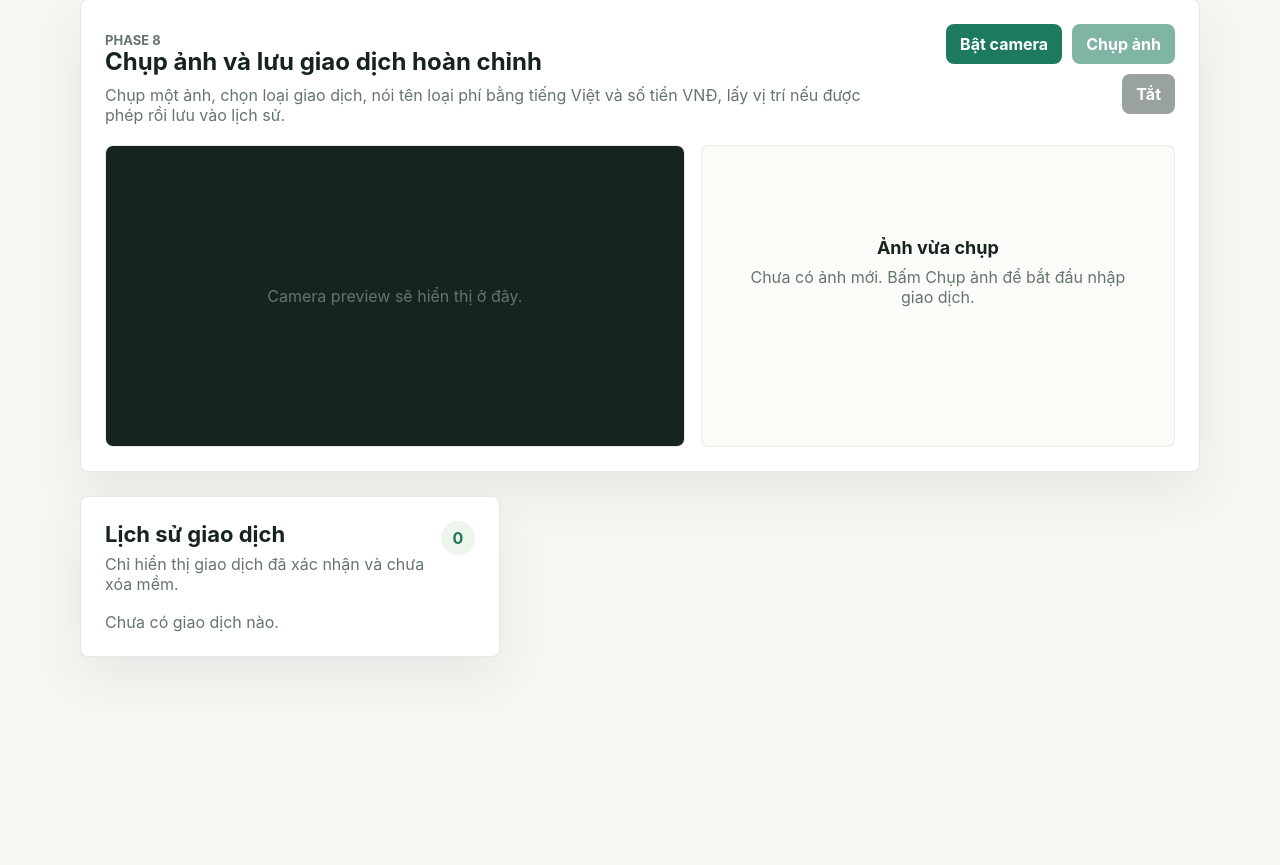
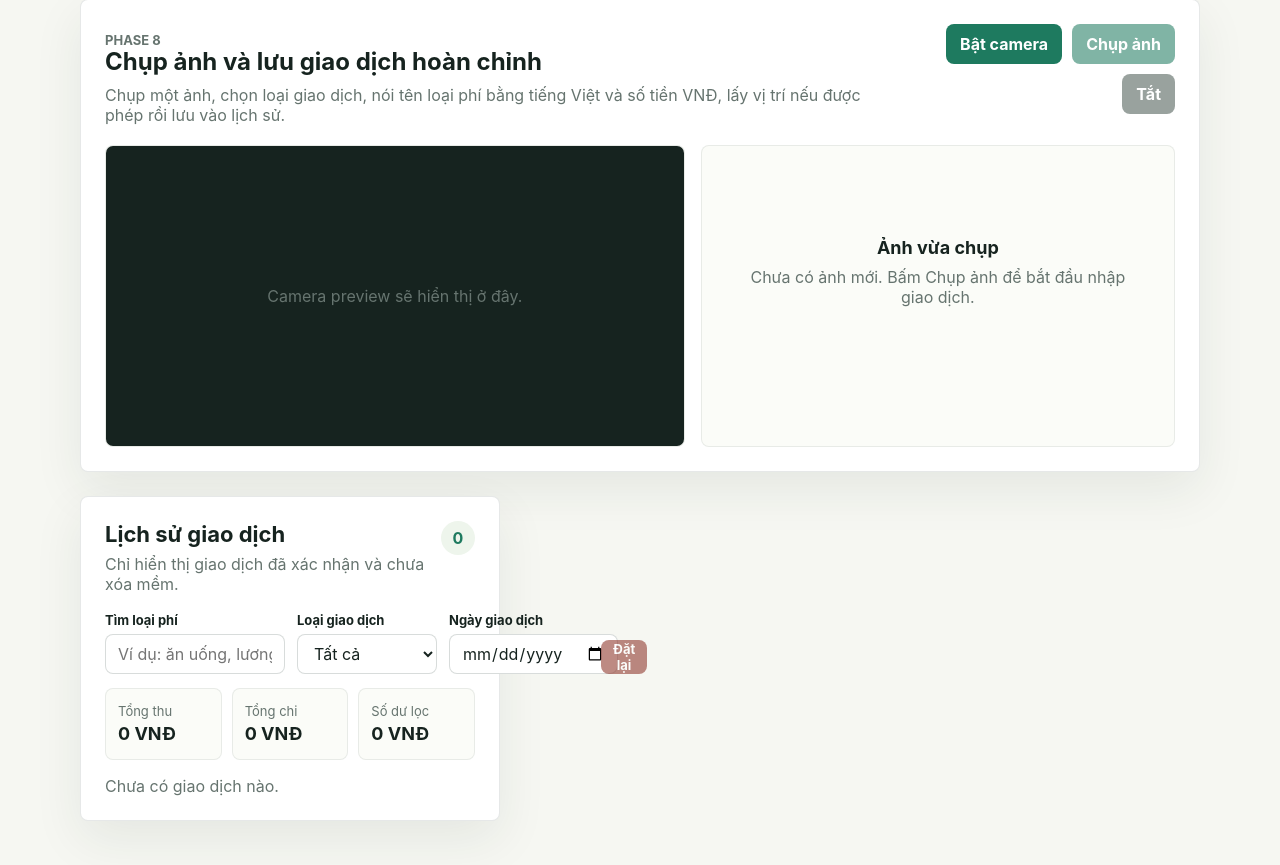
Before and after one commit to lexuansang2004/NovaMine, a React (Vite) app: page / in a window 1280 px wide. Shown: the part 596-1461 px from the top of the page. Before the commit the page ends 1309 px from the top, so only its background shows below. Built offline with nearby package versions, Linux system fonts and the light colour scheme.

Commit message:
feat: add transaction history filter search

```diff
--- a/src/features/transactions/TransactionHistory.css
+++ b/src/features/transactions/TransactionHistory.css
@@ -36,6 +36,70 @@
   background: #eef5ec;
   color: #1e7a5f;
   font-weight: 700;
+  padding: 0 10px;
+  white-space: nowrap;
+}
+
+.transaction-history__filters {
+  display: grid;
+  grid-template-columns: minmax(180px, 1.4fr) minmax(140px, 0.8fr) minmax(
+      140px,
+      0.8fr
+    ) auto;
+  align-items: end;
+  gap: 12px;
+  margin-bottom: 14px;
+}
+
+.transaction-history__field {
+  display: grid;
+  gap: 6px;
+}
+
+.transaction-history__field span {
+  color: #16231f;
+  font-size: 13px;
+  font-weight: 700;
+}
+
+.transaction-history__field input,
+.transaction-history__field select {
+  min-height: 40px;
+  width: 100%;
+  border: 1px solid rgba(18, 37, 31, 0.16);
+  border-radius: 8px;
+  background: #ffffff;
+  color: #16231f;
+  font: inherit;
+  padding: 0 12px;
+}
+
+.transaction-history__summary {
+  display: grid;
+  grid-template-columns: repeat(3, minmax(0, 1fr));
+  gap: 10px;
+  margin-bottom: 16px;
+}
+
+.transaction-history__summary article {
+  display: grid;
+  gap: 4px;
+  min-height: 72px;
+  align-content: center;
+  padding: 12px;
+  border: 1px solid rgba(18, 37, 31, 0.08);
+  border-radius: 8px;
+  background: #fbfcf8;
+}
+
+.transaction-history__summary span {
+  color: #66746f;
+  font-size: 13px;
+}
+
+.transaction-history__summary strong {
+  color: #16231f;
+  font-size: 18px;
 }
 
 .transaction-history ul {
@@ -162,9 +226,24 @@
   font-weight: 700;
 }
 
+.transaction-history__reset {
+  min-height: 40px;
+  background: #4b5a54;
+}
+
+.transaction-history__reset:disabled {
+  cursor: not-allowed;
+  opacity: 0.56;
+}
+
 @media (max-width: 820px) {
   .transaction-history li {
     align-items: flex-start;
+    grid-template-columns: 1fr;
+  }
+
+  .transaction-history__filters,
+  .transaction-history__summary {
     grid-template-columns: 1fr;
   }
 
--- a/src/features/transactions/TransactionHistory.tsx
+++ b/src/features/transactions/TransactionHistory.tsx
@@ -1,4 +1,4 @@
-import { useEffect, useState } from 'react'
+import { useEffect, useMemo, useState } from 'react'
 import type {
   LocationRecord,
   PhotoMetadata,
@@ -20,6 +20,8 @@ type TransactionHistoryProps = {
   transactions: Transaction[]
   onTransactionDeleted: () => Promise<void>
 }
+
+type TransactionTypeFilter = 'all' | Transaction['type']
 
 function getTypeLabel(type: Transaction['type']) {
   return type === 'income' ? 'Thu nhập' : 'Chi tiêu'
@@ -57,11 +59,58 @@ export function TransactionHistory({
   const [locationsById, setLocationsById] = useState<
     Record<number, LocationRecord>
   >({})
+  const [dateFilter, setDateFilter] = useState('')
+  const [searchTerm, setSearchTerm] = useState('')
+  const [typeFilter, setTypeFilter] = useState<TransactionTypeFilter>('all')
+
+  const filteredTransactions = useMemo(() => {
+    const normalizedSearchTerm = searchTerm.trim().toLocaleLowerCase('vi-VN')
+
+    return transactions.filter((transaction) => {
+      const categoryName = getTransactionCategoryName(transaction)
+        .toLocaleLowerCase('vi-VN')
+        .trim()
+      const matchesSearch = normalizedSearchTerm
+        ? categoryName.includes(normalizedSearchTerm)
+        : true
+      const matchesType =
+        typeFilter === 'all' ? true : transaction.type === typeFilter
+      const matchesDate = dateFilter ? transaction.dateKey === dateFilter : true
+
+      return matchesSearch && matchesType && matchesDate
+    })
+  }, [dateFilter, searchTerm, transactions, typeFilter])
+
+  const filteredSummary = useMemo(() => {
+    return filteredTransactions.reduce(
+      (summary, transaction) => {
+        const amount = getTransactionAmount(transaction)
+
+        if (transaction.type === 'income') {
+          summary.totalIncomeVnd += amount
+        } else {
+          summary.totalExpenseVnd += amount
+        }
+
+        summary.balanceVnd = summary.totalIncomeVnd - summary.totalExpenseVnd
+
+        return summary
+      },
+      {
+        balanceVnd: 0,
+        totalExpenseVnd: 0,
+        totalIncomeVnd: 0,
+      },
+    )
+  }, [filteredTransactions])
+
+  const hasActiveFilters =
+    Boolean(searchTerm.trim()) || typeFilter !== 'all' || Boolean(dateFilter)
 
   useEffect(() => {
     let isActive = true
     const objectUrls: string[] = []
-    const transactionIds = transactions
+    const transactionIds = filteredTransactions
       .map((transaction) => transaction.id)
       .filter((id): id is number => Boolean(id))
 
@@ -102,11 +151,11 @@ export function TransactionHistory({
       isActive = false
       objectUrls.forEach((url) => URL.revokeObjectURL(url))
     }
-  }, [transactions])
+  }, [filteredTransactions])
 
   useEffect(() => {
     let isActive = true
-    const locationIds = transactions
+    const locationIds = filteredTransactions
       .map((transaction) => transaction.locationId)
       .filter((locationId): locationId is number => Boolean(locationId))
 
@@ -132,7 +181,13 @@ export function TransactionHistory({
     return () => {
       isActive = false
     }
-  }, [transactions])
+  }, [filteredTransactions])
+
+  function handleResetFilters() {
+    setDateFilter('')
+    setSearchTerm('')
+    setTypeFilter('all')
+  }
 
   async function handleDelete(transactionId: number) {
     await softDeleteTransaction(transactionId)
@@ -151,14 +206,86 @@ export function TransactionHistory({
             </p>
           ) : null}
         </div>
-        <span>{transactions.length}</span>
+        <span>
+          {filteredTransactions.length}
+          {filteredTransactions.length !== transactions.length
+            ? `/${transactions.length}`
+            : ''}
+        </span>
+      </div>
+
+      <div className="transaction-history__filters" aria-label="Bộ lọc lịch sử">
+        <label className="transaction-history__field">
+          <span>Tìm loại phí</span>
+          <input
+            autoComplete="off"
+            placeholder="Ví dụ: ăn uống, lương"
+            value={searchTerm}
+            onChange={(event) => setSearchTerm(event.target.value)}
+          />
+        </label>
+
+        <label className="transaction-history__field">
+          <span>Loại giao dịch</span>
+          <select
+            value={typeFilter}
+            onChange={(event) =>
+              setTypeFilter(event.target.value as TransactionTypeFilter)
+            }
+          >
+            <option value="all">Tất cả</option>
+            <option value="income">Thu nhập</option>
+            <option value="expense">Chi tiêu</option>
+          </select>
+        </label>
+
+        <label className="transaction-history__field">
+          <span>Ngày giao dịch</span>
+          <input
+            type="date"
+            value={dateFilter}
+            onChange={(event) => setDateFilter(event.target.value)}
+          />
+        </label>
+
+        <button
+          className="transaction-history__reset"
+          disabled={!hasActiveFilters}
+          onClick={handleResetFilters}
+          type="button"
+        >
+          Đặt lại
+        </button>
+      </div>
+
+      <div className="transaction-history__summary" aria-label="Tổng theo bộ lọc">
+        <article>
+          <span>Tổng thu</span>
+          <strong className="transaction-history__amount--income">
+            {formatVnd(filteredSummary.totalIncomeVnd)}
+          </strong>
+        </article>
+        <article>
+          <span>Tổng chi</span>
+          <strong className="transaction-history__amount--expense">
+            {formatVnd(filteredSummary.totalExpenseVnd)}
+          </strong>
+        </article>
+        <article>
+          <span>Số dư lọc</span>
+          <strong>{formatVnd(filteredSummary.balanceVnd)}</strong>
+        </article>
       </div>
 
       {transactions.length === 0 ? (
         <p className="transaction-history__empty">Chưa có giao dịch nào.</p>
+      ) : filteredTransactions.length === 0 ? (
+        <p className="transaction-history__empty">
+          Không có giao dịch phù hợp với bộ lọc.
+        </p>
       ) : (
         <ul>
-          {transactions.map((transaction) => (
+          {filteredTransactions.map((transaction) => (
             <li key={transaction.id}>
               {transaction.id && photoPreviewsByTransactionId[transaction.id] ? (
                 <div className="transaction-history__photo-frame">
```
